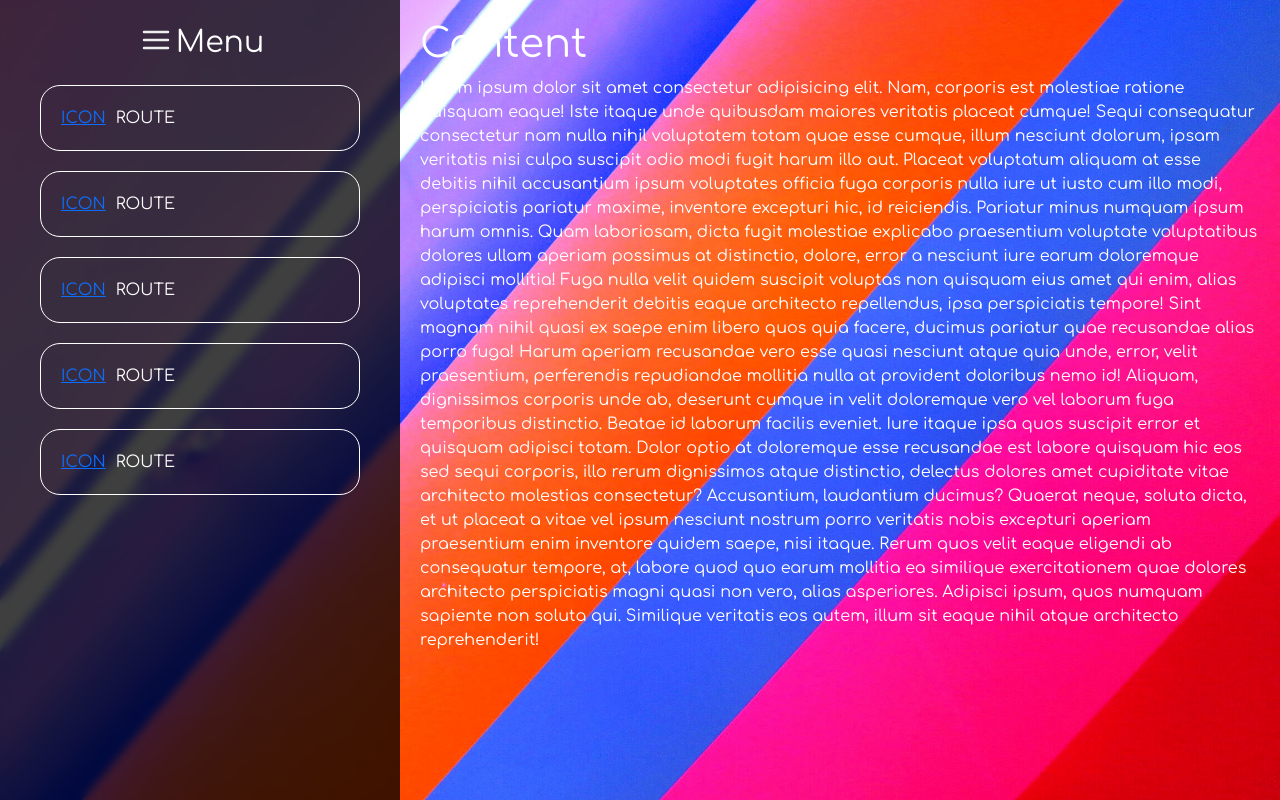
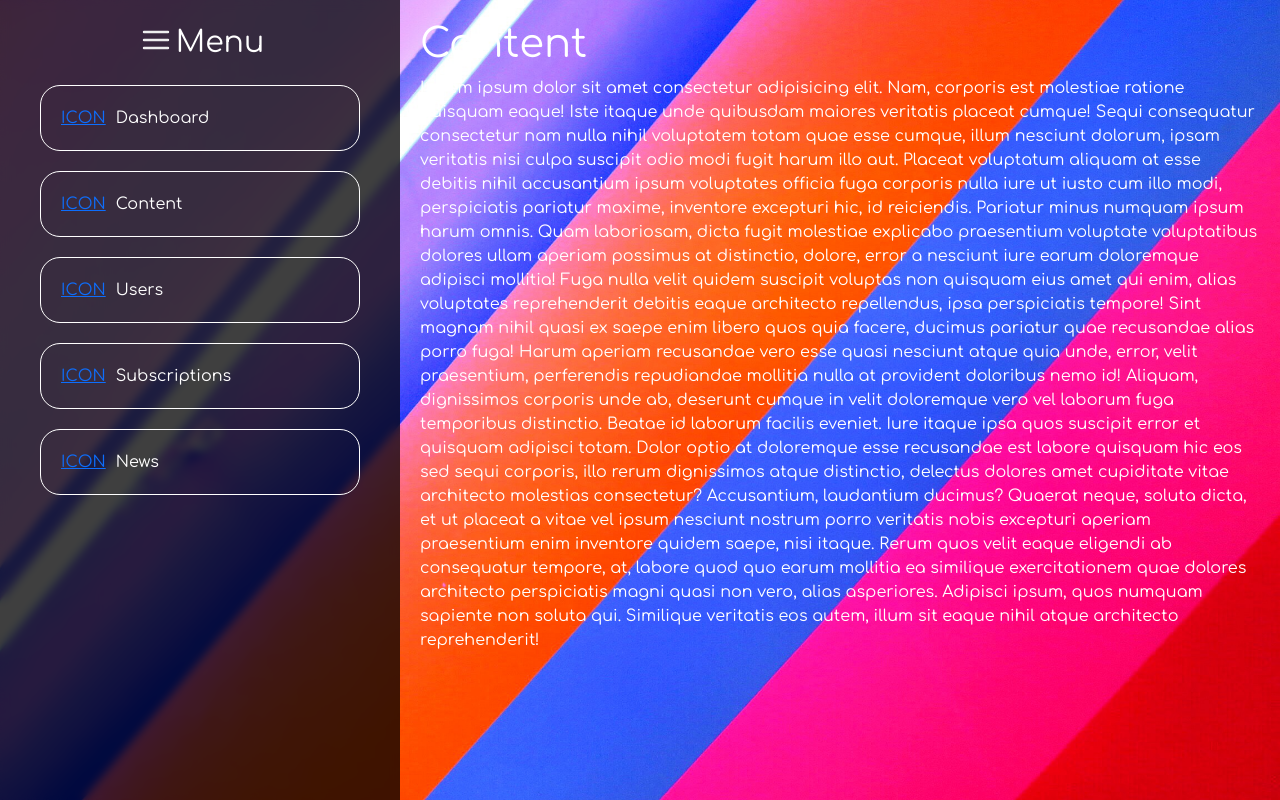
Before and after one commit to ShekoG1/DUWTF, a PHP site: page /projects/Admin/Dashboard/index.php in a window 1280 px wide. Run offline with PHP 8.4, Linux system fonts and the light colour scheme.

Commit message:
Updated nav

```diff
--- a/components/adminNav.php
+++ b/components/adminNav.php
@@ -1,7 +1,7 @@
 <div id="nav-container" class="nav-container-closed">
     <div id="nav" class="boxPink">
-        <div class="nav-heading fadeIn" onclick="toggleNav()">
-            <span>
+        <div class="nav-heading fadeIn">
+            <span onclick="toggleNav()">
                 <svg class="hb" xmlns="http://www.w3.org/2000/svg" viewBox="0 0 10 10" stroke="#eee" stroke-width=".6" fill="rgba(0,0,0,0)" stroke-linecap="round" style="cursor: pointer">
                     <path d="M2,3L5,3L8,3M2,5L8,5M2,7L5,7L8,7">
                         <animate dur="0.2s" attributeName="d" values="M2,3L5,3L8,3M2,5L8,5M2,7L5,7L8,7;M3,3L5,5L7,3M5,5L5,5M3,7L5,5L7,7" fill="freeze" begin="start.begin" />
@@ -23,7 +23,7 @@
                 <a href="#">ICON</a>
             </div>
             <div class="nav-route">
-                <a href="#">ROUTE</a>
+                <a href="#">Dashboard</a>
             </div>
         </div>
         <div class="nav-item boxRed playRed">
@@ -31,7 +31,7 @@
                 <a href="#">ICON</a>
             </div>
             <div class="nav-route">
-                <a href="#">ROUTE</a>
+                <a href="#">Content</a>
             </div>
         </div>
         <div class="nav-item boxBlue playBlue">
@@ -39,7 +39,7 @@
                 <a href="#">ICON</a>
             </div>
             <div class="nav-route">
-                <a href="#">ROUTE</a>
+                <a href="#">Users</a>
             </div>
         </div>
         <div class="nav-item boxLime playLime">
@@ -47,7 +47,7 @@
                 <a href="#">ICON</a>
             </div>
             <div class="nav-route">
-                <a href="#">ROUTE</a>
+                <a href="#">Subscriptions</a>
             </div>
         </div>
         <div class="nav-item boxPurple playPurple">
@@ -55,7 +55,7 @@
                 <a href="#">ICON</a>
             </div>
             <div class="nav-route">
-                <a href="#">ROUTE</a>
+                <a href="#">News</a>
             </div>
         </div>
     </div>
```
